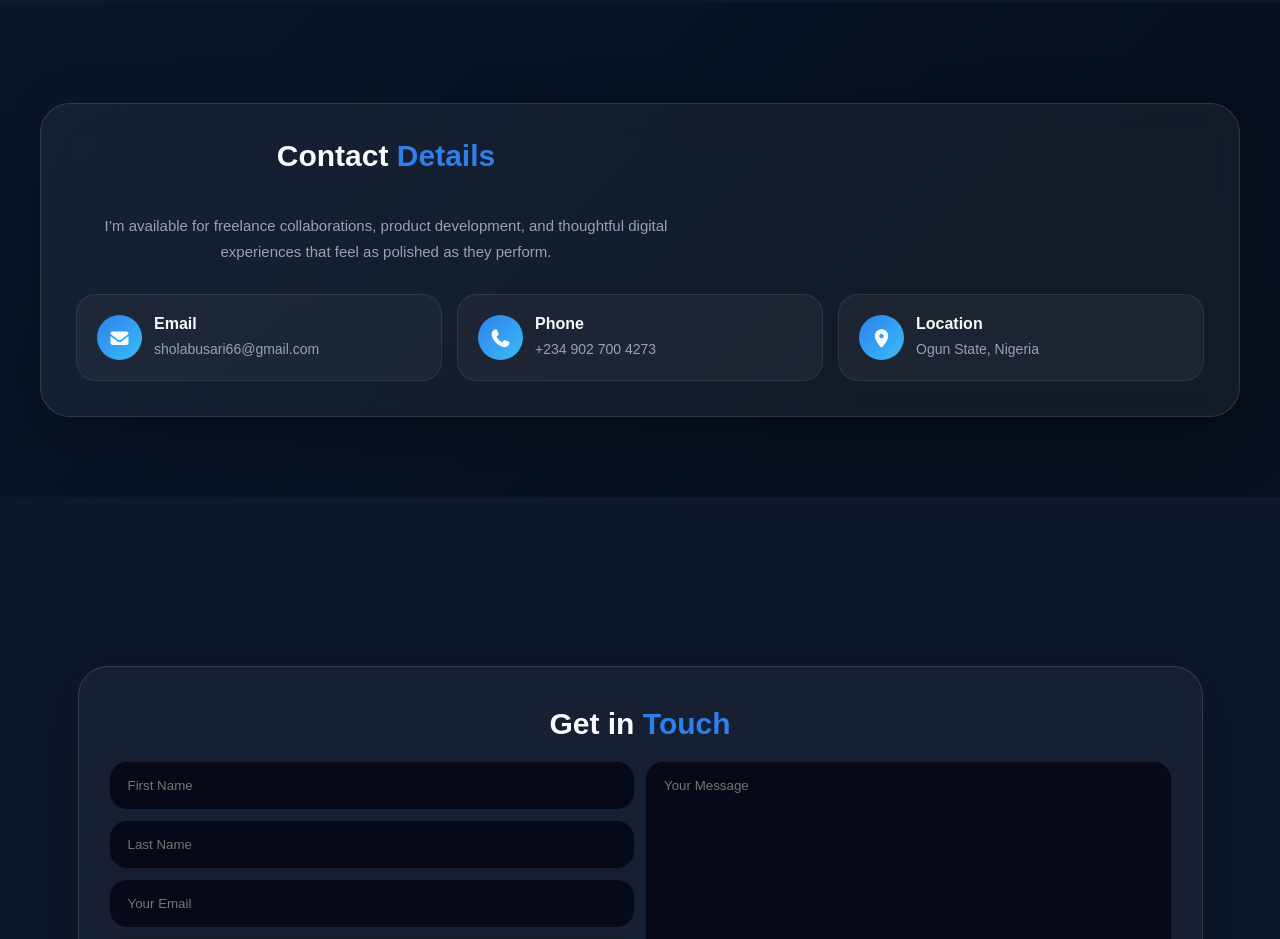
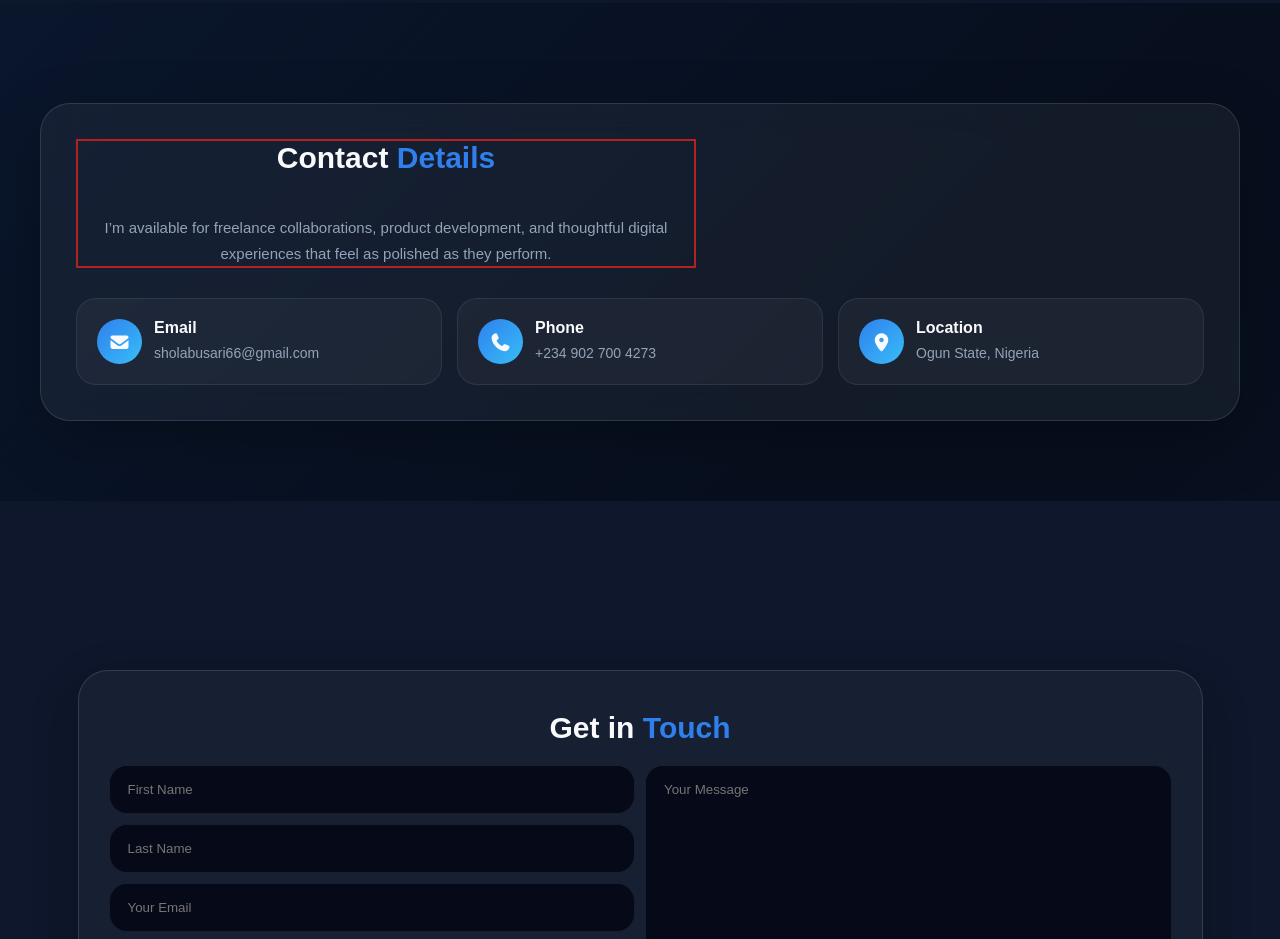
Before and after one commit to Sholynk/My-Portfolio-Website, a website: page index.html in a window 1280 px wide. Shown: the part 3197-4136 px from the top of the page. Drawn offline with nearby package versions, Linux system fonts and the light colour scheme.

Commit message:
update styles.css

```diff
--- a/styles.css
+++ b/styles.css
@@ -995,6 +995,7 @@ body.modal-open {
   max-width: 62rem;
   align-items: center;
   text-align: center;
+  border: 2px solid firebrick;
 }
 
 .contact-info-intro h2 {
```
